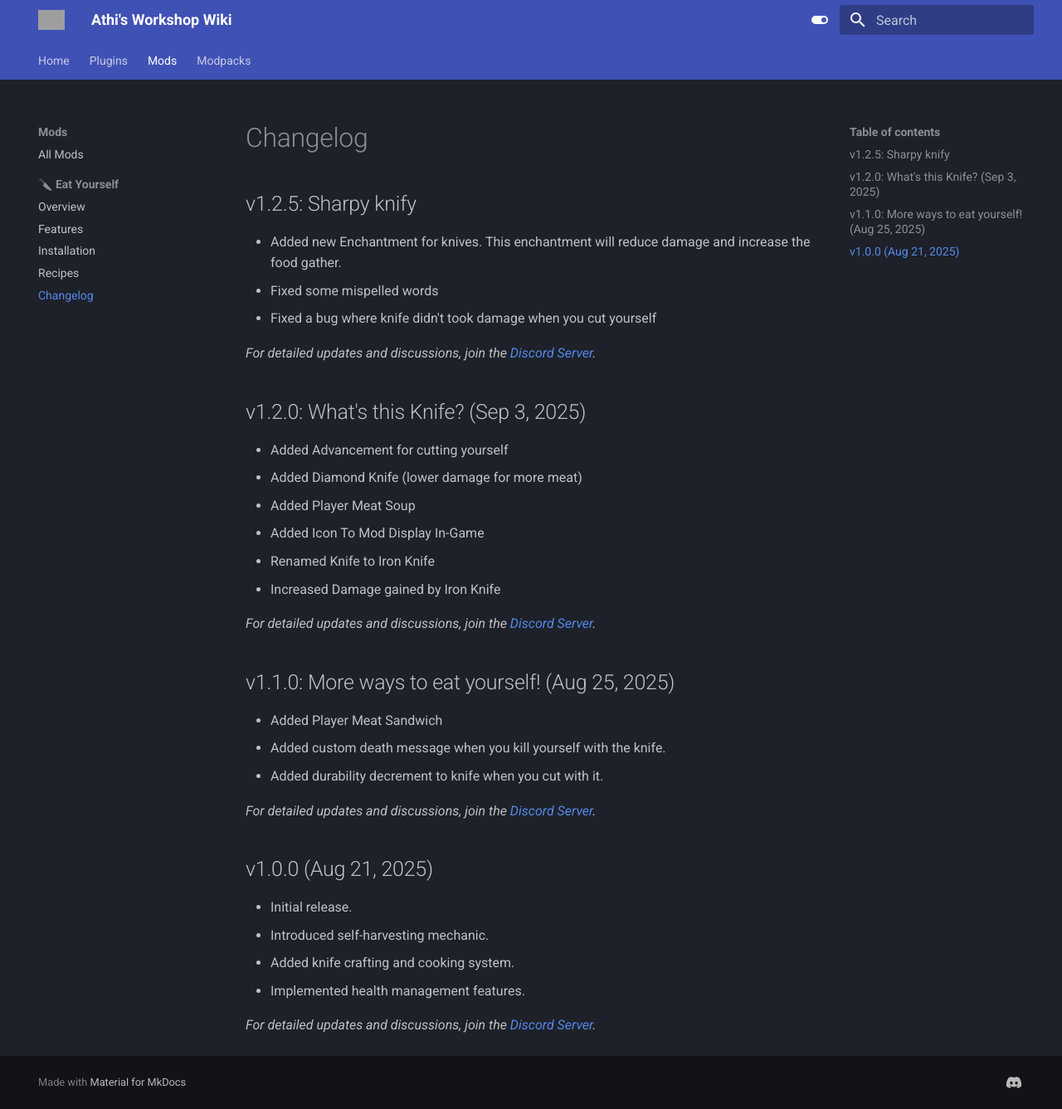
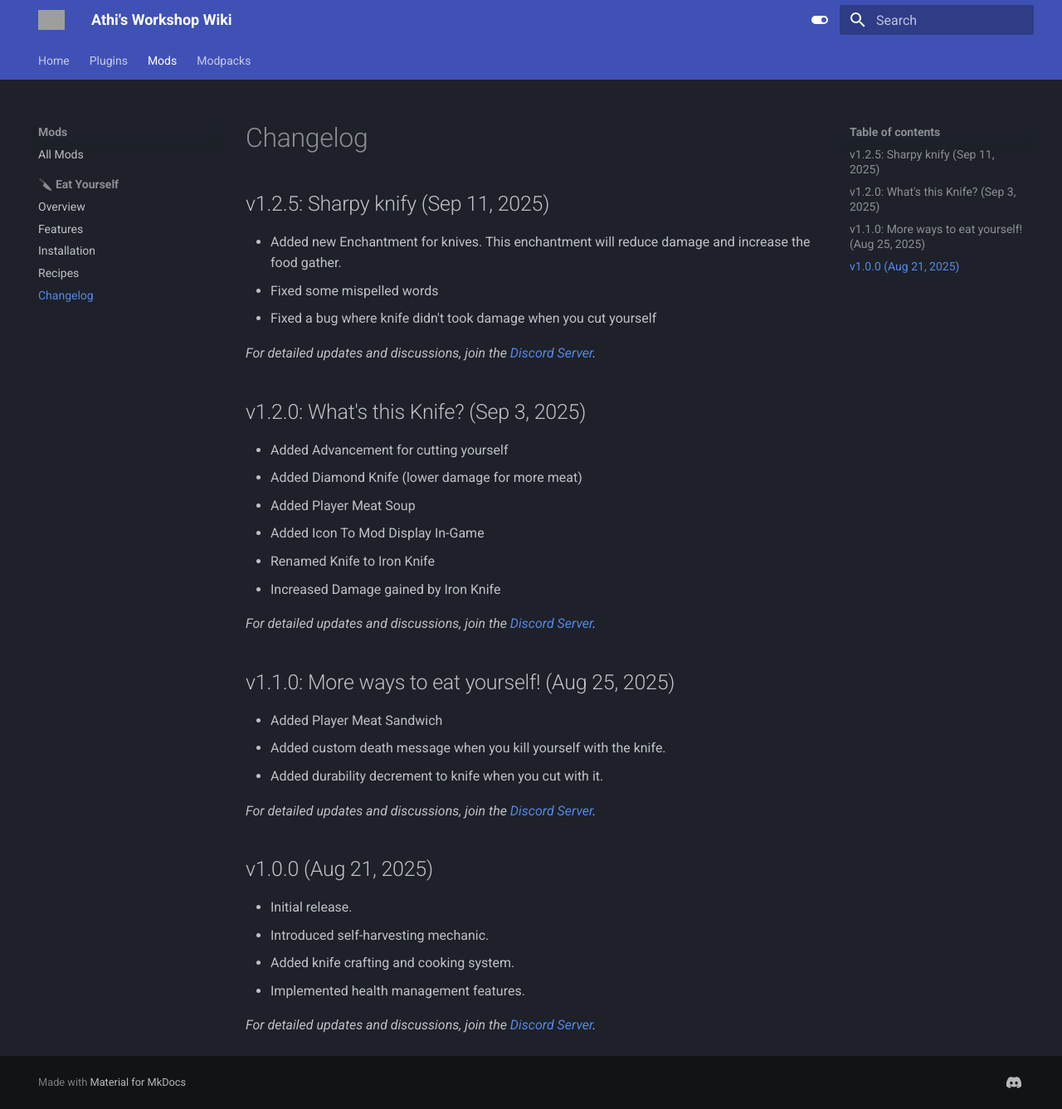
Before and after one commit to Athlantes/AthisWiki, an MkDocs documentation site: the page built from docs/mods/eat_yourself/changelog.md, in a window 1280 px wide and 1337 px high. Shown: the whole window at 83% size. Built offline with MkDocs 1.6.1 and Material for MkDocs 9.7.7, drawn with Linux system fonts in a browser that asks for light colours; grey boxes are pictures that could not be loaded.

Commit message:
Update changelog.md for v1.2.5: Add release date for clarity

```diff
--- a/docs/mods/eat_yourself/changelog.md
+++ b/docs/mods/eat_yourself/changelog.md
@@ -1,6 +1,6 @@
 # Changelog
 
-## v1.2.5: Sharpy knify
+## v1.2.5: Sharpy knify (Sep 11, 2025)
 
 - Added new Enchantment for knives. This enchantment will reduce damage and increase the food gather.
 - Fixed some mispelled words
```
